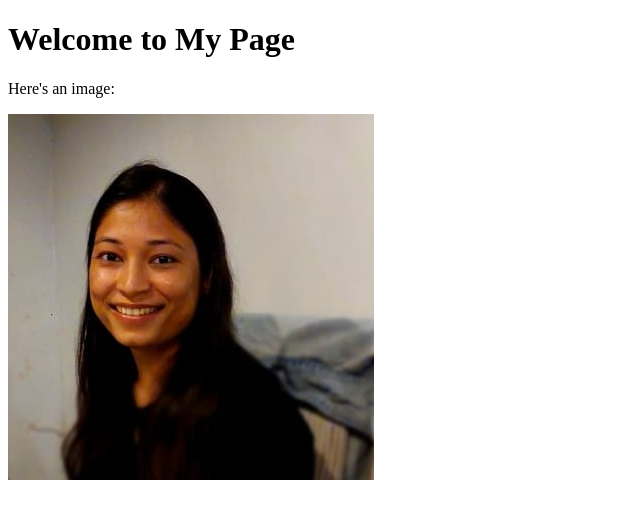
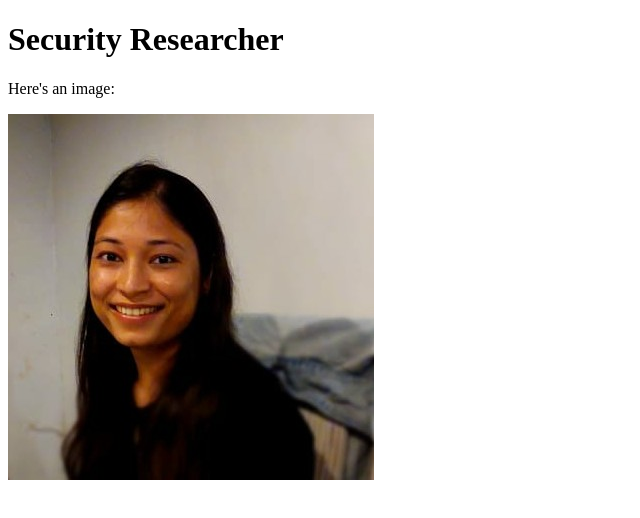
Before and after one commit to ridhij93/ridhij93.github.io, a plain HTML site: page index.html in a window 1280 px wide. Shown: the whole page, without its empty margins (0-640 px from the left). Drawn offline with Linux system fonts and the light colour scheme.

Commit message:
Update index.html

```diff
--- a/index.html
+++ b/index.html
@@ -1,10 +1,10 @@
 <!DOCTYPE html>
 <html>
 <head>
-    <title>My GitHub Page</title>
+    <title>Ridhi Jain</title>
 </head>
 <body>
-    <h1>Welcome to My Page</h1>
+    <h1>Security Researcher</h1>
     <p>Here's an image:</p>
     <img src="JainRidhiProfile.jpg" alt="Description of the Image">
 </body>
```
